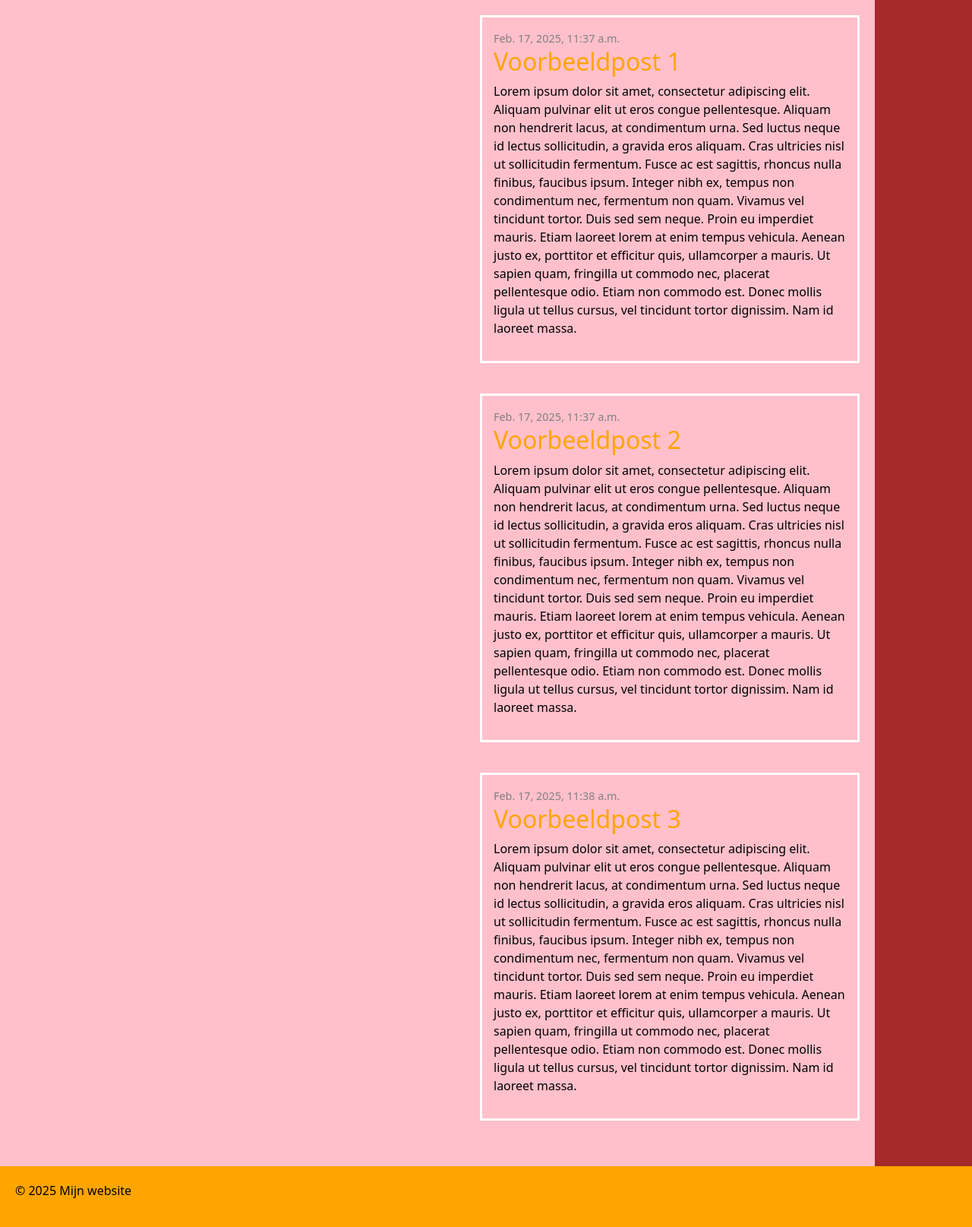
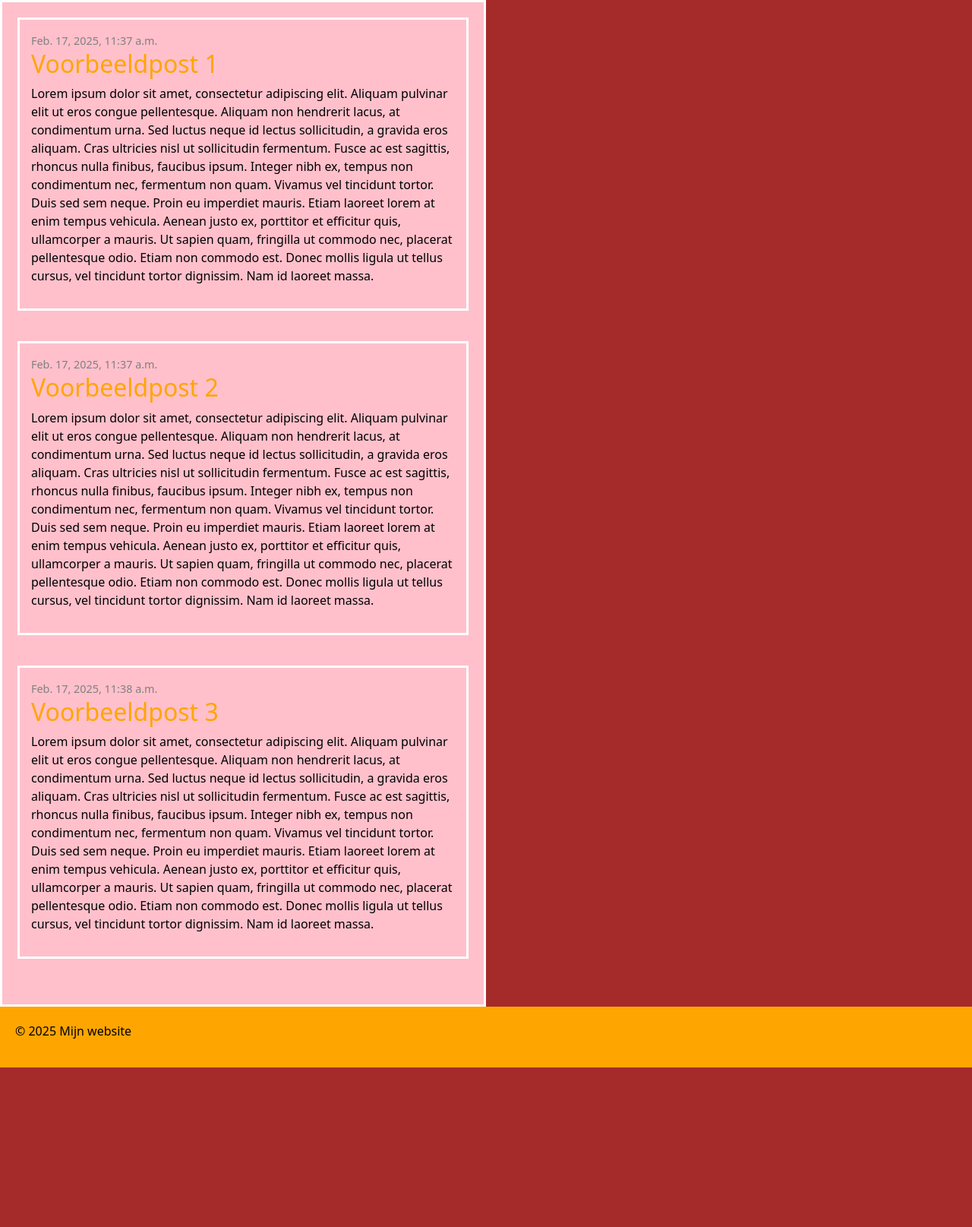
Before and after one commit to MickaelDL27/testDjango, a Django app: page / in a window 1280 px wide. Shown: the part 136-1751 px from the top of the page at 76% size. After the commit the page ends 1541 px from the top, so only its background shows below. Run offline with Django 5.2, Linux system fonts and the light colour scheme; data comes from the database, SQL or seed files in the repository; some libraries are stand-ins or nearby versions.

Commit message:
HuiswerkL5

```diff
--- a/mysite/blog/static/css/stijl.css
+++ b/mysite/blog/static/css/stijl.css
@@ -25,13 +25,16 @@ div
     padding: 20px;
     margin-right: 10%;
     background-color: pink;
+    padding: 20px;
+    border: 3px solid white;
+    width: 50%;
 }
 .post
 {
     background-color: pink;
     padding: 15px;
     border: 3px solid white;
-    width: 500px;
+    width: 100%;
     margin-bottom: 40px;
 }
 .date
```
